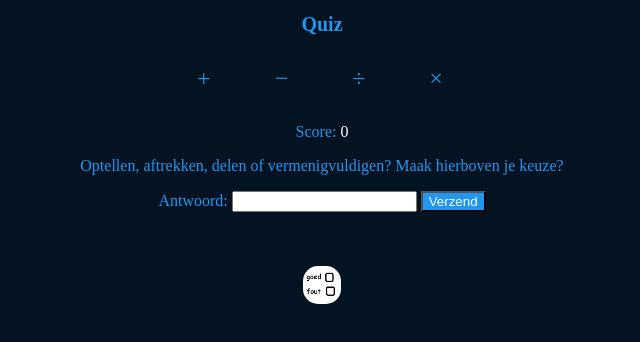
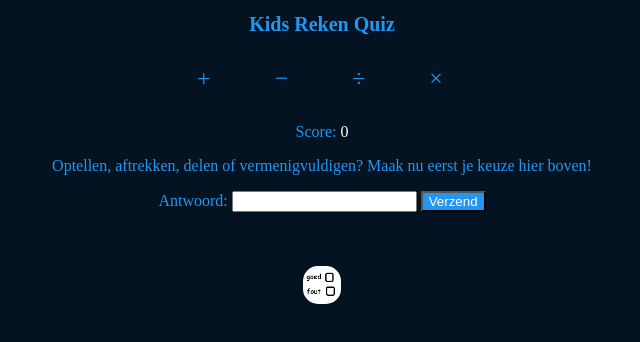
Before and after one commit to rob76xxx/kids_calc_learningtool, a plain HTML site: page index.html in a window 1280 px wide. Shown: the whole page, without its empty margins (318-958 px from the left). Drawn offline with Linux system fonts and the light colour scheme.

```diff
--- a/index.html
+++ b/index.html
@@ -1,5 +1,5 @@
 <!DOCTYPE html>
-<html lang="en">
+<html lang="nl">
 
 <head>
     <meta charset="UTF-8">
@@ -11,7 +11,7 @@
 </head>
 
 <body>
-    <h1 id="heading">Quiz</h1>
+    <h1 id="heading">Kids Reken Quiz</h1>
 
     <div id="row">
             <a href="#" onclick="setAdditionGame()">
@@ -54,7 +54,7 @@
 
 
 
-    <p id="vraag">Optellen, aftrekken, delen of vermenigvuldigen? Maak hierboven je keuze?</p>
+    <p id="vraag">Optellen, aftrekken, delen of vermenigvuldigen? Maak nu eerst je keuze hier boven!</p>
 
     <form id="quizForm" name="answerForm" onsubmit="checkAnswer();
      return false;" action="#" data-gametype="">
```
